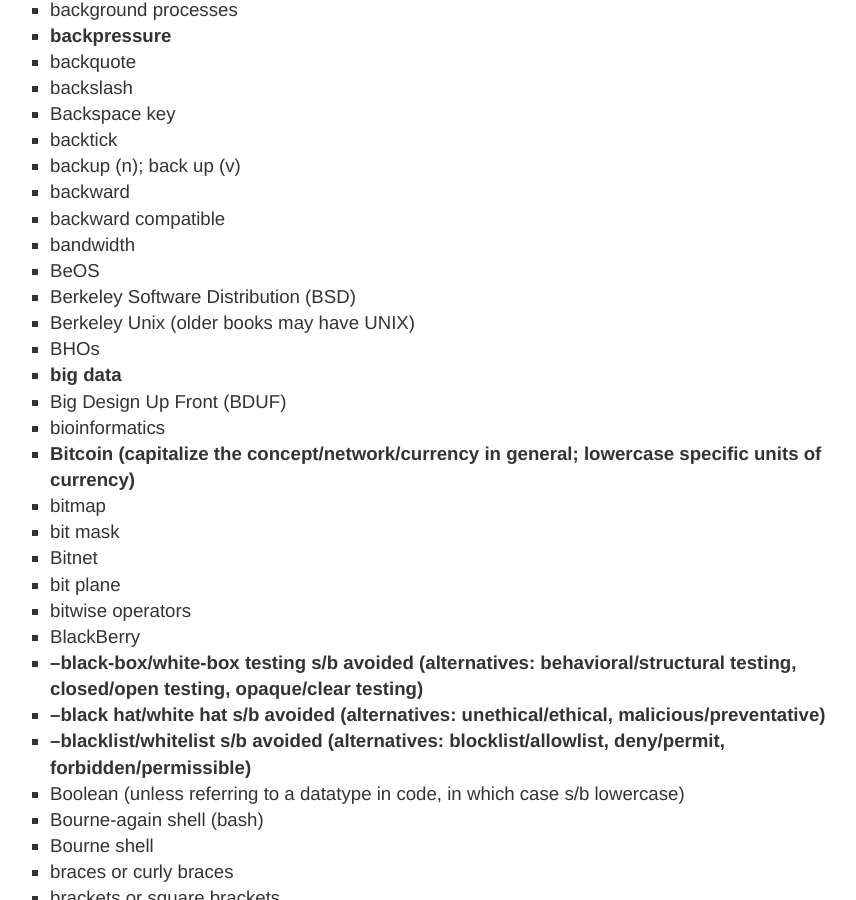
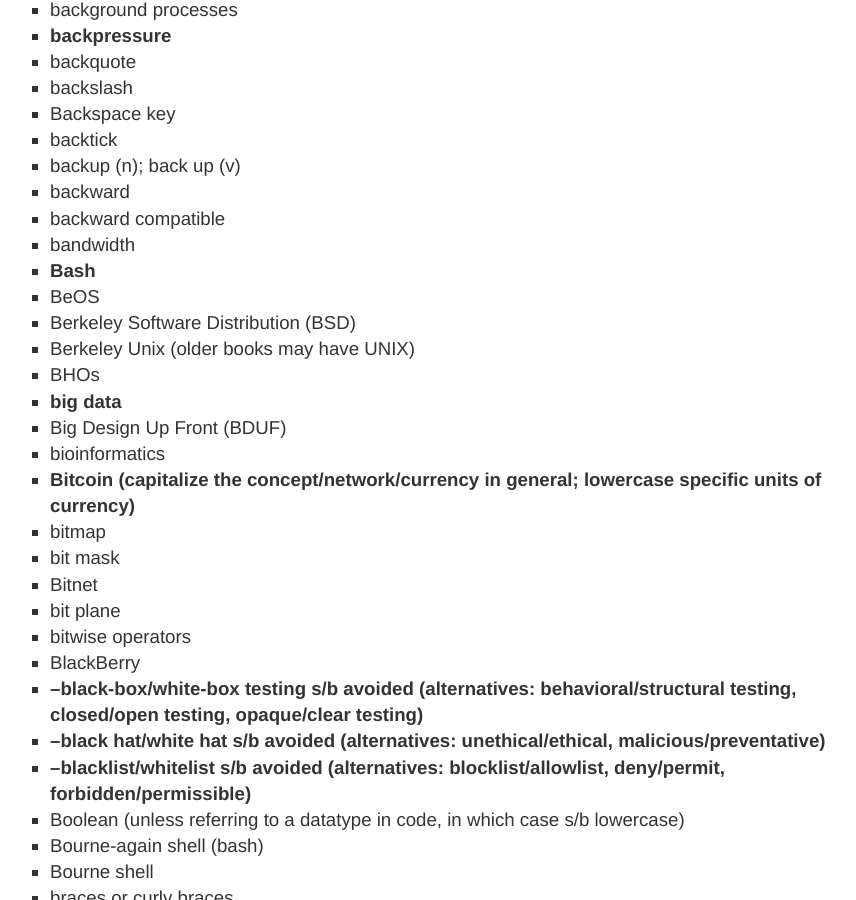
Before and after one commit to oreillymedia/production-resources, a Jekyll site: the page built from styleguide/index.md, in a window 1280 px wide and 900 px high, scrolled down 17747 px. Shown: the whole window, without its empty margins (182-1038 px from the left). Built offline with Jekyll 4.4.1, drawn with Linux system fonts in a browser that asks for light colours; some of the changed text lies outside the part shown.

Commit message:
Sept-Oct updates to word list

```diff
--- a/styleguide/index.md
+++ b/styleguide/index.md
@@ -917,6 +917,7 @@
  <li>backward</li>
  <li>backward compatible</li>
  <li>bandwidth</li>
+ <li><strong>Bash</strong></li>
  <li>BeOS</li>
  <li>Berkeley Software Distribution (BSD)</li>
  <li>Berkeley Unix (older books may have UNIX)</li>
```
Also changed, not shown: other parts of styleguide/index.md (+1 -0 lines).
